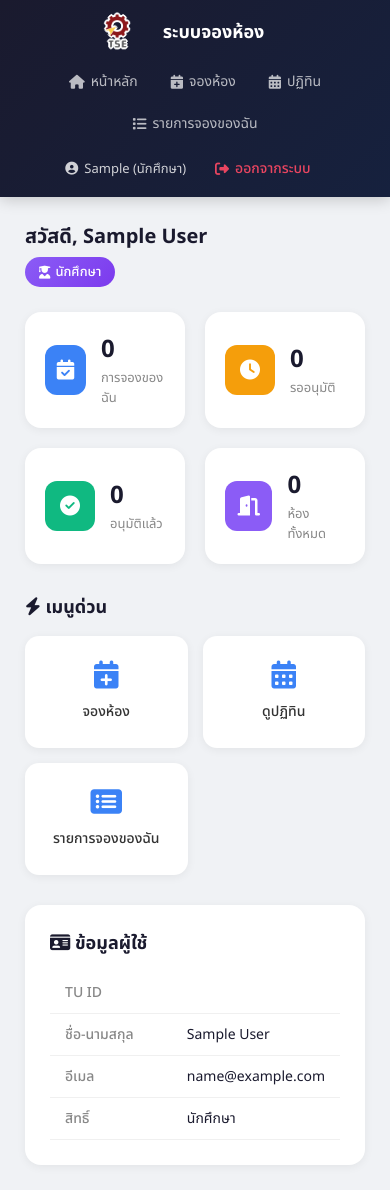
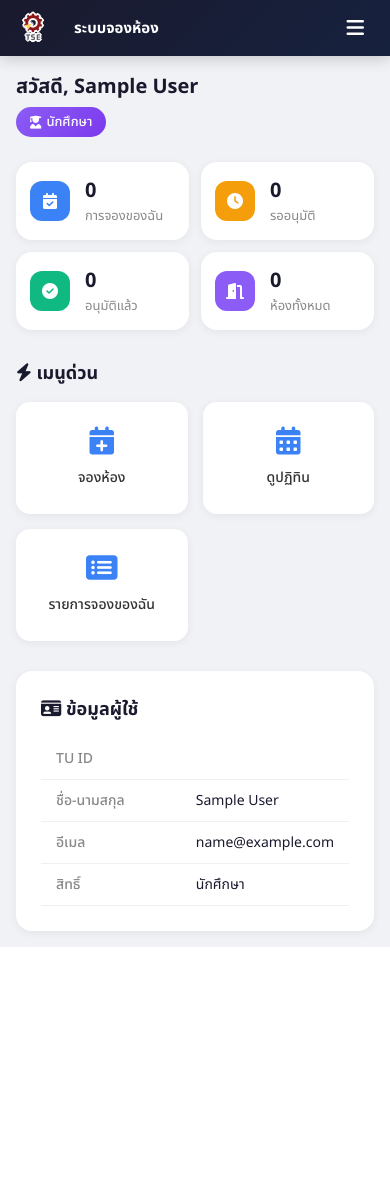
Before and after one commit to Lnynano/Tu_Django_Roombooking_web, a Django app: page / in a window 390 px wide. After the commit the page ends 947 px from the top, so only its background shows below. Run offline with Django 4.2, Linux system fonts and the light colour scheme; the visitor is signed in with stand-in values (Sample User, id 1); data that the repository does not hold is empty.

Commit message:
add mobile hamburger nav, blackout admin link, and responsive dashboard styles

```diff
--- a/accounts/templates/accounts/dashboard.html
+++ b/accounts/templates/accounts/dashboard.html
@@ -69,7 +69,7 @@
                 <i class="fas fa-calendar-plus"></i>
                 <span>จองห้อง</span>
             </a>
-            <a href="#" class="action-card">
+            <a href="{% url 'bookings:calendar' %}" class="action-card">
                 <i class="fas fa-calendar-alt"></i>
                 <span>ดูปฏิทิน</span>
             </a>
@@ -82,11 +82,11 @@
                 <i class="fas fa-tasks"></i>
                 <span>อนุมัติการจอง</span>
             </a>
-            <a href="#" class="action-card action-admin">
+            <a href="{% url 'reports:statistics' %}" class="action-card action-admin">
                 <i class="fas fa-chart-line"></i>
                 <span>ดูรายงาน</span>
             </a>
-            <a href="#" class="action-card action-admin">
+            <a href="{% url 'bookings:manage_rooms' %}" class="action-card action-admin">
                 <i class="fas fa-cog"></i>
                 <span>จัดการห้อง</span>
             </a>
--- a/static/css/style.css
+++ b/static/css/style.css
@@ -468,22 +468,94 @@ a {
     font-weight: 500;
 }
 
+/* ===== Hamburger Toggle ===== */
+.navbar-toggle {
+    display: none;
+    background: none;
+    border: none;
+    color: white;
+    font-size: 20px;
+    cursor: pointer;
+    padding: 6px 10px;
+    border-radius: 8px;
+    line-height: 1;
+    transition: background 0.2s;
+    margin-left: auto;
+}
+
+.navbar-toggle:hover {
+    background: rgba(255, 255, 255, 0.1);
+}
+
 /* ===== Responsive ===== */
 @media (max-width: 768px) {
+    /* Navbar */
     .navbar {
-        flex-direction: column;
+        flex-wrap: wrap;
         height: auto;
-        padding: 10px 15px;
-        gap: 8px;
+        padding: 10px 16px;
+        gap: 0;
+        align-items: center;
+    }
+
+    .navbar-brand {
+        flex: 1;
+        font-size: 15px;
+        margin-right: 0;
+    }
+
+    .navbar-brand img {
+        height: 36px !important;
+    }
+
+    .navbar-toggle {
+        display: block;
     }
 
     .navbar-menu {
-        flex-wrap: wrap;
-        justify-content: center;
+        display: none;
+        flex-direction: column;
+        width: 100%;
+        gap: 2px;
+        padding: 8px 0 4px;
+        border-top: 1px solid rgba(255, 255, 255, 0.1);
+        margin-top: 8px;
     }
 
+    .navbar-menu.open {
+        display: flex;
+    }
+
+    .navbar-user {
+        display: none;
+        width: 100%;
+        flex-direction: column;
+        gap: 4px;
+        padding-bottom: 6px;
+    }
+
+    .navbar-user.open {
+        display: flex;
+    }
+
+    .nav-link {
+        width: 100%;
+        padding: 10px 12px;
+    }
+
+    .user-info {
+        padding: 8px 12px;
+    }
+
+    /* Main content */
+    .main-content {
+        padding: 16px;
+    }
+
+    /* Dashboard */
     .stats-grid {
         grid-template-columns: repeat(2, 1fr);
+        gap: 12px;
     }
 
     .action-grid {
@@ -493,4 +565,28 @@ a {
     .welcome-section h1 {
         font-size: 20px;
     }
+
+    .stat-card {
+        padding: 14px;
+    }
+
+    .stat-icon {
+        width: 40px;
+        height: 40px;
+        font-size: 16px;
+    }
+
+    .stat-info h3 {
+        font-size: 20px;
+    }
 }
+
+@media (max-width: 480px) {
+    .stats-grid {
+        grid-template-columns: repeat(2, 1fr);
+    }
+
+    .action-grid {
+        grid-template-columns: repeat(2, 1fr);
+    }
+}
--- a/templates/base.html
+++ b/templates/base.html
@@ -18,14 +18,17 @@
             <img src="{% static 'Logo_images/TSE_LOGO.webp' %}" alt="TSE Logo" style="height: 45px; margin-right: 12px; filter: drop-shadow(1px 1px 0 white) drop-shadow(-1px -1px 0 white) drop-shadow(1px -1px 0 white) drop-shadow(-1px 1px 0 white);">
             <span>ระบบจองห้อง </span>
         </div>
-        <div class="navbar-menu">
+        <button class="navbar-toggle" id="navToggle" aria-label="เมนู">
+            <i class="fas fa-bars" id="navToggleIcon"></i>
+        </button>
+        <div class="navbar-menu" id="navMenu">
             <a href="{% url 'accounts:dashboard' %}" class="nav-link">
                 <i class="fas fa-home"></i> หน้าหลัก
             </a>
             <a href="{% url 'bookings:room_list' %}" class="nav-link">
                 <i class="fas fa-calendar-plus"></i> จองห้อง
             </a>
-            <a href="#" class="nav-link">
+            <a href="{% url 'bookings:calendar' %}" class="nav-link">
                 <i class="fas fa-calendar-alt"></i> ปฏิทิน
             </a>
             <a href="{% url 'bookings:my_bookings' %}" class="nav-link">
@@ -41,12 +44,15 @@
             <a href="{% url 'bookings:manage_rooms' %}" class="nav-link">
                 <i class="fas fa-door-open"></i> จัดการห้อง
             </a>
+            <a href="{% url 'bookings:manage_blackout' %}" class="nav-link">
+                <i class="fas fa-ban"></i> ปิดการจอง
+            </a>
             <a href="{% url 'send_email_page' %}" class="nav-link">
                 <i class="fas fa-envelope"></i> ส่งอีเมล
             </a>
             {% endif %}
         </div>
-        <div class="navbar-user">
+        <div class="navbar-user" id="navUser">
             <span class="user-info">
                 <i class="fas fa-user-circle"></i>
                 {{ user.first_name }} ({{ user.get_role_display }})
@@ -76,5 +82,18 @@
     </main>
 
     {% block extra_js %}{% endblock %}
+    <script>
+    (function () {
+        var toggle = document.getElementById('navToggle');
+        if (!toggle) return;
+        toggle.addEventListener('click', function () {
+            document.getElementById('navMenu').classList.toggle('open');
+            document.getElementById('navUser').classList.toggle('open');
+            var icon = document.getElementById('navToggleIcon');
+            icon.classList.toggle('fa-bars');
+            icon.classList.toggle('fa-times');
+        });
+    }());
+    </script>
 </body>
 </html>
```
